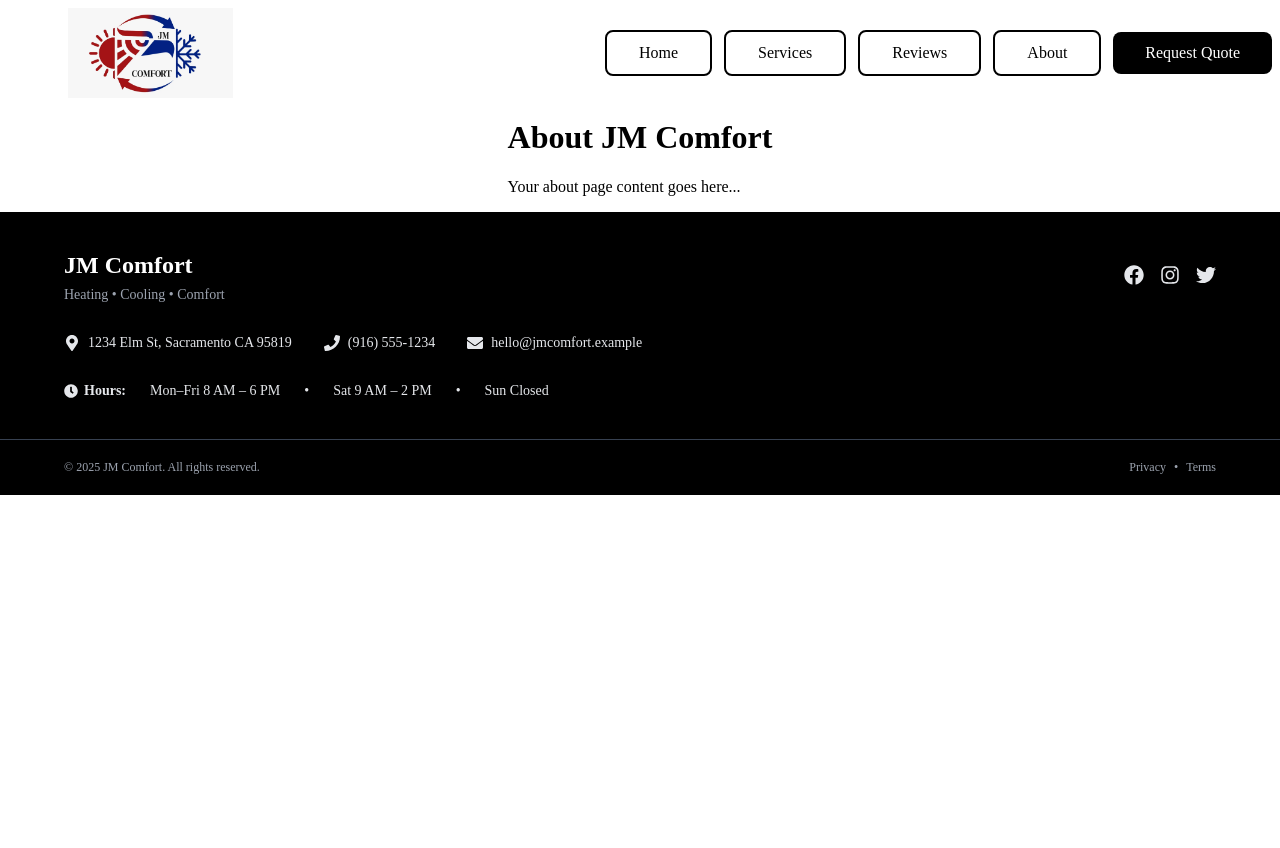
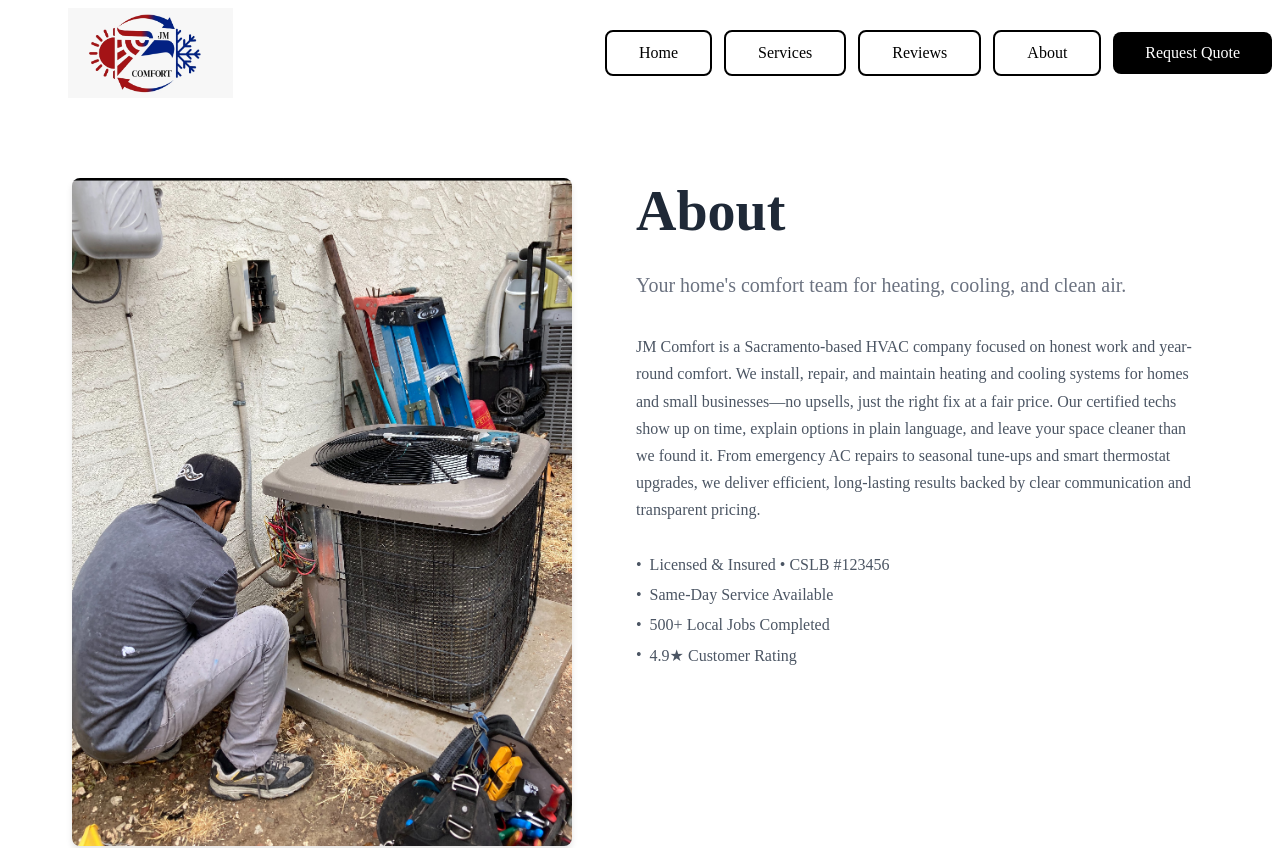
Before and after one commit to IbrahimAlj/JM-Comfort, a React (Vite) app in the folder client/: page /about in a window 1280 px wide. Shown: the top 848 px of the page. Before the commit the page ends 816 px from the top, so only its background shows below. Built offline with nearby package versions, Linux system fonts and the light colour scheme.

Commit message:
#29 #It implements the About page with a photo and text next to it. Follows Figma design.

```diff
--- a/client/src/App.jsx
+++ b/client/src/App.jsx
@@ -22,7 +22,7 @@ function App() {
         </Routes>
 
         {/* Footer - Shows on all pages */}
-        <Footer />
+        { <Footer /> }
       </div>
     </Router>
   );
--- a/client/src/pages/About.jsx
+++ b/client/src/pages/About.jsx
@@ -1,15 +1,127 @@
 import Navbar from '../components/Navbar';
+import JMcomfort1 from '../assets/JMcomfort1.jpeg';
+import JMcomfort2 from '../assets/JMcomfort2.jpeg';
 
 export default function About() {
   return (
     <>
       <Navbar />
-      <div className="mx-auto max-w-7xl px-4 py-16">
-        <h1 className="text-4xl font-bold mb-6">About JM Comfort</h1>
-        <p className="text-gray-700 text-lg leading-relaxed">
-          Your about page content goes here...
-        </p>
-      </div>
+
+      {/* Main About Section */}
+      <section
+        style={{
+          maxWidth: '1280px',
+          margin: '0 auto',
+          padding: '80px 64px',
+          display: 'flex',
+          gap: '64px',
+          alignItems: 'flex-start'
+        }}
+        role="region"
+        aria-label="About JM Comfort"
+      >
+        {/* Left Column - Single Large Image */}
+        <div style={{ flex: '0 0 500px' }}>
+          <div style={{
+            backgroundColor: '#E5E7EB',
+            borderRadius: '8px',
+            overflow: 'hidden',
+            boxShadow: '0 4px 6px rgba(0,0,0,0.1)'
+          }}>
+            <img
+              src={JMcomfort2}
+              alt="JM Comfort HVAC technician installing heating and cooling system"
+              style={{
+                width: '100%',
+                height: 'auto',
+                display: 'block'
+              }}
+              loading="lazy"
+            />
+          </div>
+        </div>
+
+        {/* Right Column - All Content */}
+        <div style={{ flex: '1' }}>
+          {/* Heading */}
+          <h1 style={{
+            fontSize: '56px',
+            fontWeight: 'bold',
+            color: '#1F2937',
+            margin: '0 0 24px 0',
+            lineHeight: '1.2'
+          }}>
+            About
+          </h1>
+
+          {/* Tagline */}
+          <p style={{
+            fontSize: '20px',
+            color: '#6B7280',
+            marginBottom: '32px',
+            lineHeight: '1.6'
+          }}>
+            Your home's comfort team for heating, cooling, and clean air.
+          </p>
+
+          {/* Main Description */}
+          <p style={{
+            fontSize: '16px',
+            color: '#4B5563',
+            lineHeight: '1.7',
+            marginBottom: '32px'
+          }}>
+            JM Comfort is a Sacramento-based HVAC company focused on honest work and year-round comfort. We install, repair, and maintain heating and cooling systems for homes and small businesses—no upsells, just the right fix at a fair price. Our certified techs show up on time, explain options in plain language, and leave your space cleaner than we found it. From emergency AC repairs to seasonal tune-ups and smart thermostat upgrades, we deliver efficient, long-lasting results backed by clear communication and transparent pricing.
+          </p>
+
+          {/* Key Points List */}
+          <ul style={{
+            listStyle: 'none',
+            padding: 0,
+            margin: 0
+          }}>
+            <li style={{
+              fontSize: '16px',
+              color: '#4B5563',
+              marginBottom: '12px',
+              display: 'flex',
+              alignItems: 'flex-start'
+            }}>
+              <span style={{ marginRight: '8px' }}>•</span>
+              <span>Licensed & Insured • CSLB #123456</span>
+            </li>
+            <li style={{
+              fontSize: '16px',
+              color: '#4B5563',
+              marginBottom: '12px',
+              display: 'flex',
+              alignItems: 'flex-start'
+            }}>
+              <span style={{ marginRight: '8px' }}>•</span>
+              <span>Same-Day Service Available</span>
+            </li>
+            <li style={{
+              fontSize: '16px',
+              color: '#4B5563',
+              marginBottom: '12px',
+              display: 'flex',
+              alignItems: 'flex-start'
+            }}>
+              <span style={{ marginRight: '8px' }}>•</span>
+              <span>500+ Local Jobs Completed</span>
+            </li>
+            <li style={{
+              fontSize: '16px',
+              color: '#4B5563',
+              display: 'flex',
+              alignItems: 'flex-start'
+            }}>
+              <span style={{ marginRight: '8px' }}>•</span>
+              <span>4.9★ Customer Rating</span>
+            </li>
+          </ul>
+        </div>
+      </section>
     </>
   );
 }
```
Also changed, not shown: client/src/assets/JMcomfort1.jpeg (added), client/src/assets/JMcomfort2.jpeg (added).
